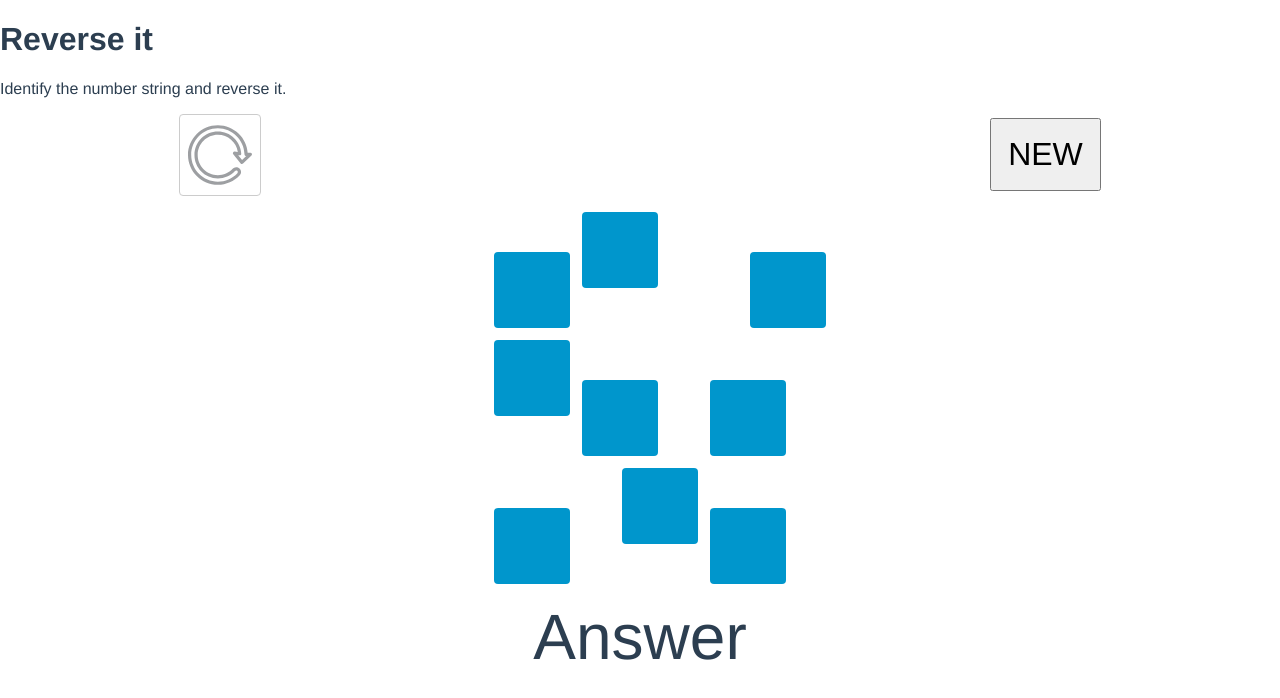
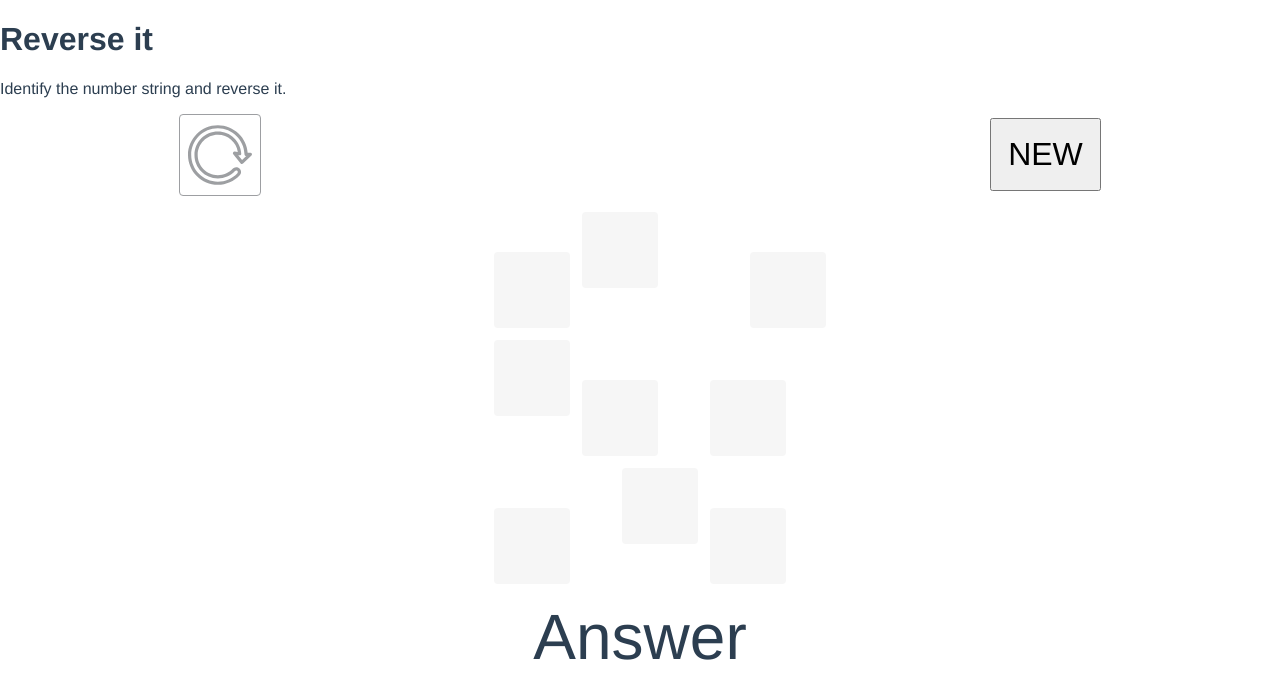
Before and after one commit to flying-musk/reverse-it, a Vue app: page / in a window 1280 px wide. Shown: the top 698 px of the page. Built offline with nearby package versions, Linux system fonts and the light colour scheme.

Commit message:
[reverse-it] Minor changes on style.

```diff
--- a/src/components/Brick.vue
+++ b/src/components/Brick.vue
@@ -32,6 +32,6 @@ export default {
 }
 .b-brick {
   border-radius: 4px;
-  background-color: #0096cc;
+  background-color: #f6f6f6;
 }
 </style>
--- a/src/components/Bricks.vue
+++ b/src/components/Bricks.vue
@@ -47,7 +47,7 @@ export default {
 }
 .b-replay {
   cursor: pointer;
-  border: solid 1px #cccccc;
+  border: solid 1px #9d9fa2;
   border-radius: 4px;
   padding: 8px;
   width: 64px;
@@ -65,7 +65,4 @@ export default {
   column-gap: 12px;
   row-gap: 12px;
 }
-.brick {
-  border: solid 1px green;
-}
 </style>
```
